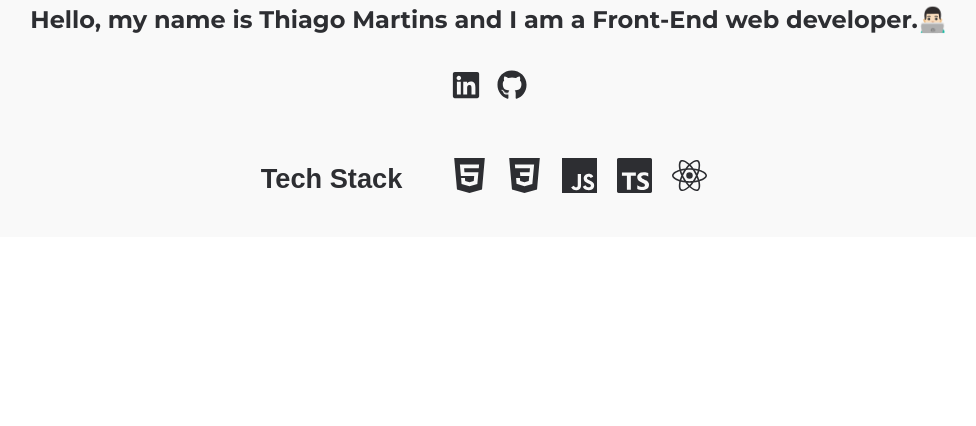
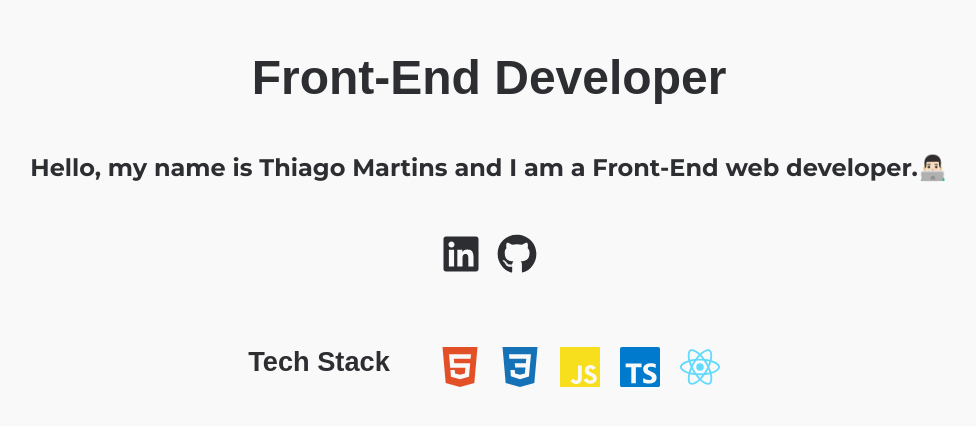
Before and after one commit to Thiagomartinsvieira/portfolio, a React (Vite) app: page / in a window 1280 px wide. Shown: the part 466-892 px from the top of the page, without its empty margins (151-1127 px from the left). Before the commit the page ends 800 px from the top, so only its background shows below. Built offline with nearby package versions, Linux system fonts and the light colour scheme.

Commit message:
layout improvements

```diff
--- a/src/components/Home/Home.css
+++ b/src/components/Home/Home.css
@@ -26,6 +26,7 @@ section {
     justify-content: center;
     gap: 1rem;
     background-color: #f9f9f9;
+    padding: 9.2rem;
 }
 
 .my-img {
@@ -37,6 +38,9 @@ section {
     margin-top: 2rem;
 }
 
+.social-media {
+  padding-top: 1rem;
+}
 
 .social-media a:hover{
   color: #147EFB;
@@ -57,16 +61,23 @@ section {
     font-weight: 600;
 }
 
+.logos {
+  padding-top: 1rem;
+}
+
 .logos ul {
     display: flex;
     justify-content: center;
     align-items: center;
     list-style: none;
-
   }
 
   .logos li {
     margin: 10px;
+  }
+
+  li:hover {
+    color: #E34F26;
   }
 
 
--- a/src/components/Home/index.jsx
+++ b/src/components/Home/index.jsx
@@ -21,11 +21,11 @@ const Home = () => {
             <div className='social-media'>
                 <a href="https://www.linkedin.com/in/thiago-martins-vieira-074550192/"
                 target='_blank' rel="noreferrer">
-                    <FaLinkedin size={30}/>
+                    <FaLinkedin size={40}/>
                 </a>
                 <a href="https://github.com/Thiagomartinsvieira"
                 target='_blank' rel="noreferrer">
-                    <FaGithub size={30}/>
+                    <FaGithub size={40}/>
                 </a>
             </div>
 
@@ -33,11 +33,11 @@ const Home = () => {
                 <p>Tech Stack</p>
                 <div className='logos'>
                     <ul>
-                        <li><SiHtml5 size={35} color='#2d2e32'/></li>
-                        <li><SiCss3 size={35} color='#2d2e32'/></li>
-                        <li><SiJavascript  size={35} color='#2d2e32' /></li>
-                        <li><SiTypescript size={35} color='#2d2e32'/></li>
-                        <li><SiReact size={35} color='#2d2e32'/></li>
+                        <li><SiHtml5 size={40} color='#E34F26'/></li>
+                        <li><SiCss3 size={40} color='#1572B6'/></li>
+                        <li><SiJavascript  size={40} color='#F7DF1E' /></li>
+                        <li><SiTypescript size={40} color='#007ACC'/></li>
+                        <li><SiReact size={40} color='#61DAFB'/></li>
                     </ul>
                 </div>
             </div>
```
